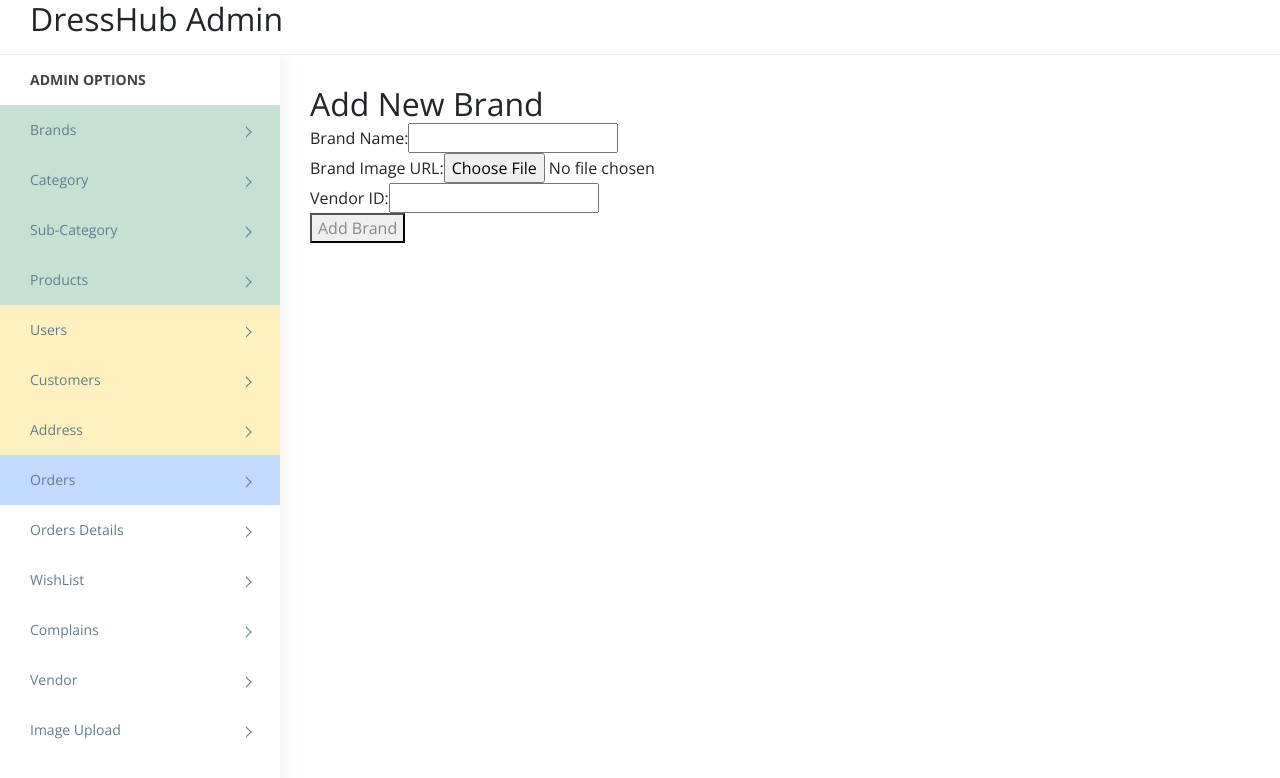
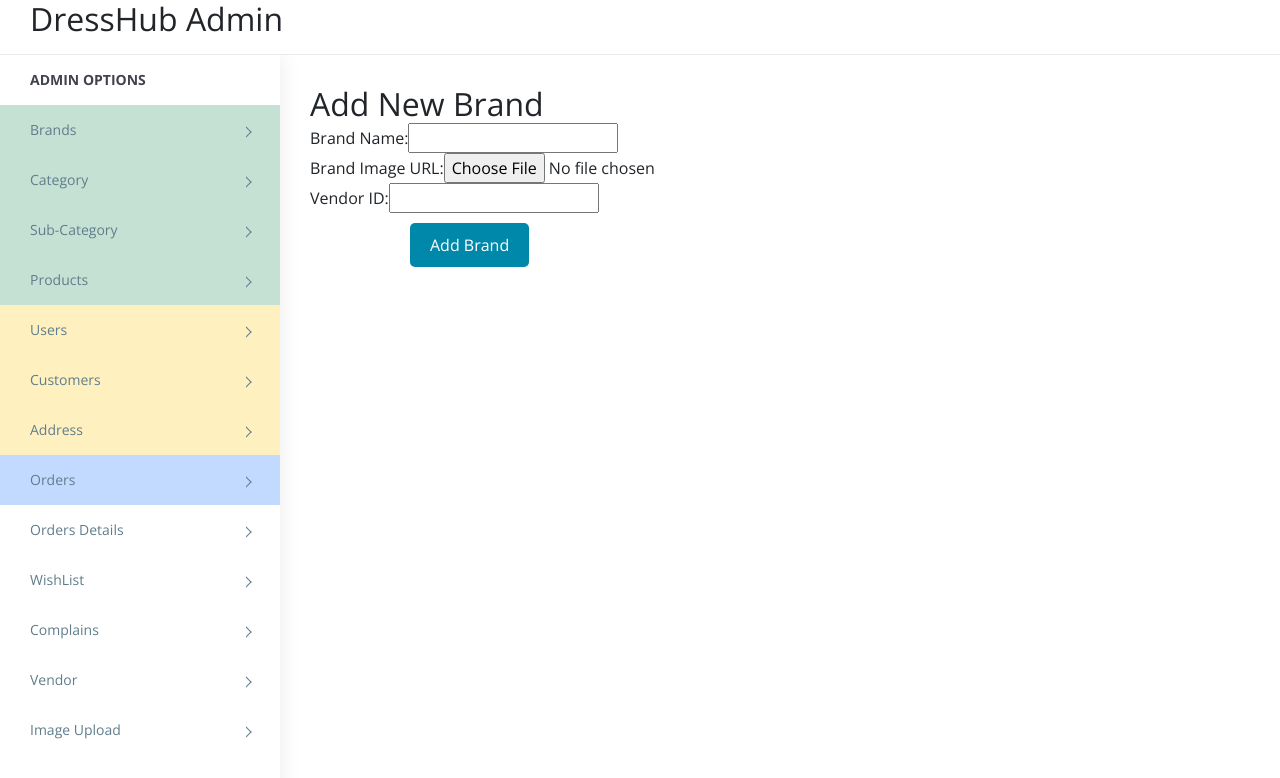
Before and after one commit to hsahu4012/admin, a React (Create React App) app: page /brandcreate in a window 1280 px wide. Shown: the top 778 px of the page. Built offline with nearby package versions, Linux system fonts and the light colour scheme.

Commit message:
ECP-166-Ashutosh-UI-dresshub_admin-Brand-Add-Show-Loader-and-redirect-to-list

```diff
--- a/src/components/brand/BrandCreate.js
+++ b/src/components/brand/BrandCreate.js
@@ -4,22 +4,29 @@ import axios from 'axios';
 
 const BrandCreate = () => {
     const [brandName, setBrandName] = useState('');
-    const [brandImage, setBrandImage] = useState('');
+    const [brandImage, setBrandImage] = useState(''); // Changed from string to file
     const [vendorId, setVendorId] = useState('');
+    const [loading, setLoading] = useState(false); // Loading state
     const navigate = useNavigate();
 
     const handleSubmit = async (e) => {
         e.preventDefault();
+        setLoading(true); // Show loader
+
 
         try {
-            await axios.post(`${process.env.REACT_APP_API_URL}brand/addbrand`, {
-                brand_name: brandName,
-                brand_image: brandImage,
-                vendor_id: vendorId
+            await axios.post(`${process.env.REACT_APP_API_URL}brand/addbrand`,  {
+                headers: {
+                    brand_name: brandName,
+                    brand_image: brandImage,
+                    vendor_id: vendorId
+                }
             });
             navigate('/brandlist'); // Navigate to BrandList page
         } catch (error) {
             console.error('Error adding brand:', error);
+        } finally {
+            setLoading(false); // Hide loader
         }
     };
 
@@ -40,9 +47,7 @@ const BrandCreate = () => {
                     <label>Brand Image URL:</label>
                     <input
                         type="file"
-                        value={brandImage}
-                        onChange={(e) => setBrandImage(e.target.value)}
-
+                        onChange={(e) => setBrandImage(e.target.files[0])} // Handle file input
                     />
                 </div>
                 <div>
@@ -51,10 +56,23 @@ const BrandCreate = () => {
                         type="text"
                         value={vendorId}
                         onChange={(e) => setVendorId(e.target.value)}
-
+                        required
                     />
                 </div>
-                <button type="submit">Add Brand</button>
+                <button type="submit" disabled={loading}
+                   style={{
+                    backgroundColor: loading ? 'grey' : '#0088aa', // Change to your preferred color
+                    color: 'white',
+                    border: 'none',
+                    marginTop:10,
+                    marginLeft:100,
+                    paddingTop: 10,
+                    padding: '10px 20px',
+                    borderRadius: '5px',
+                    fontSize: '16px'
+                }}>
+                    {loading ? 'Adding Brand...' : 'Add Brand'}
+                </button>
             </form>
         </div>
     );
```
